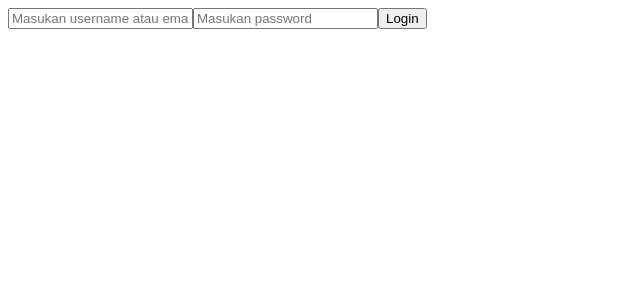
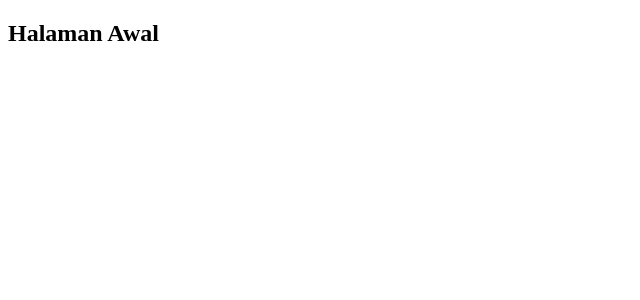
Before and after one commit to febriadj/mern-auth-jwt, a React (Create React App) app in the folder client/: page / in a window 1280 px wide. Shown: the top 300 px of the page, without its empty margins (0-640 px from the left). Built offline with nearby package versions, Linux system fonts and the light colour scheme.

Commit message:
menambahkan path router untuk component home dan dashboard

```diff
--- a/client/src/App.js
+++ b/client/src/App.js
@@ -1,5 +1,23 @@
+import { Fragment } from 'react'
+import { BrowserRouter, Switch, Route } from 'react-router-dom'
+
+// import semua halaman
+import Home from './pages/Home'
+import Dashboard from './pages/Dashboard'
 import Login from './pages/Login'
+import Register from './pages/Register'
 
 export default function App() {
-  return <Login />
+  return (
+    <Fragment>
+      <BrowserRouter>
+        <Switch>
+          <Route exact path="/login" component={ Login } />
+          <Route exact path="/register" component={ Register } />
+          <Route exact path="/" component={ Home } />
+          <Route exact path="/:username" component={ Dashboard } />
+        </Switch>
+      </BrowserRouter>
+    </Fragment>
+  )
 }
```
